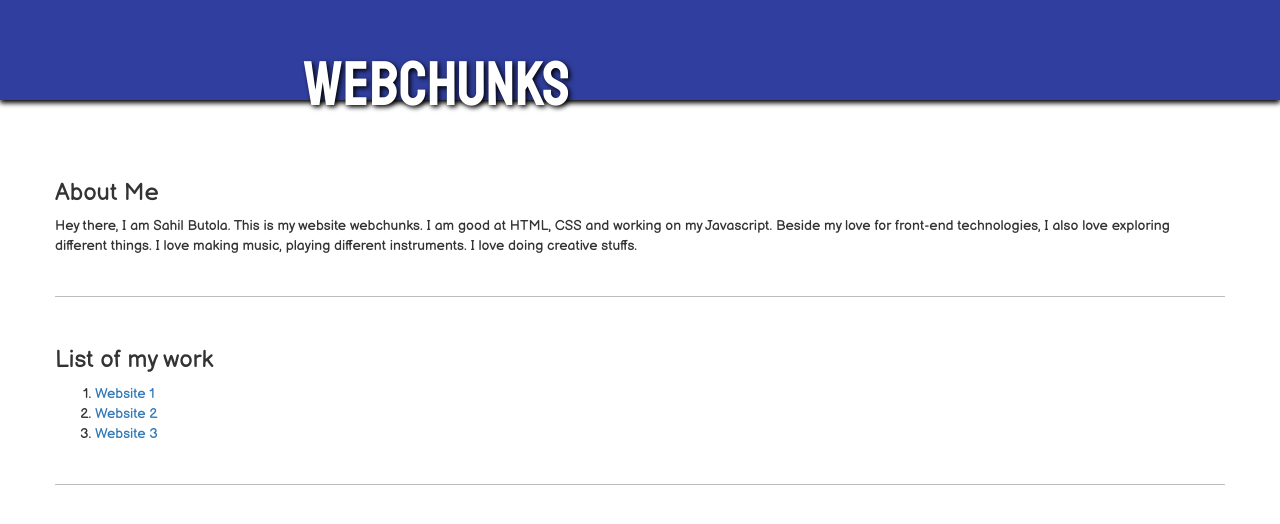
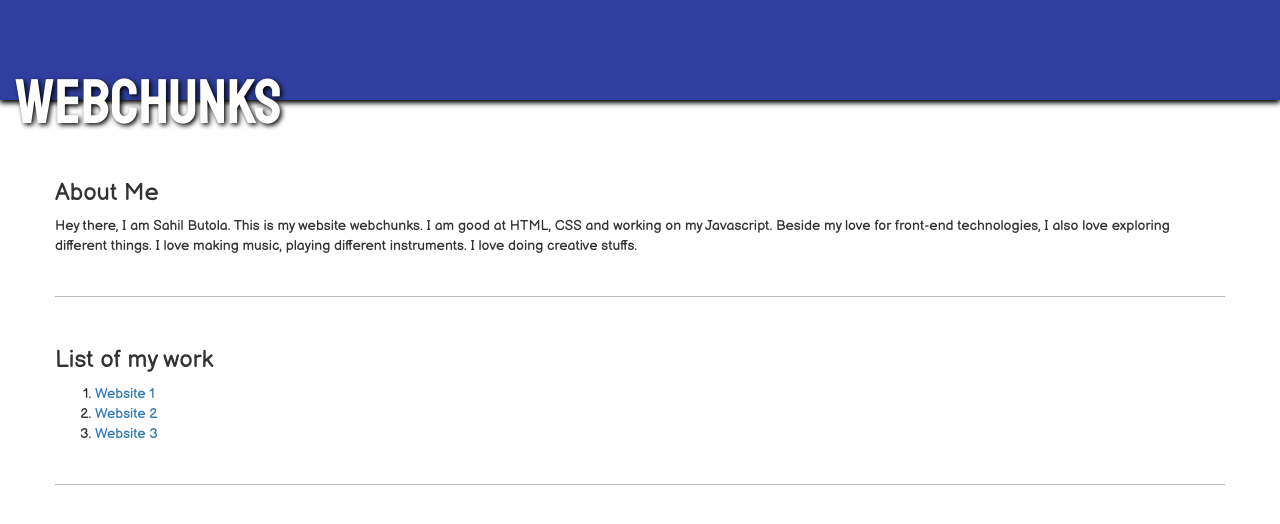
Before and after one commit to sahilbutola08/webchunks, a website: page index.html in a window 1280 px wide. Drawn offline with nearby package versions, Linux system fonts and the light colour scheme.

Commit message:
Update index.html

```diff
--- a/index.html
+++ b/index.html
@@ -10,11 +10,11 @@
 </head>
 <body>
 <!--header-->
-	<header class="jumbotron" style="background: #303F9F;border-radius: 0px;box-shadow: 0px 3px 5px black;height: 100px;padding: 30px;">
+	<header class="jumbotron" style="background: #303F9F;border-radius: 0px;box-shadow: 0px 3px 5px black;height: 100px;">
 		<div class="container-fluid">
 			<div class="row">
-				<div class="col-md-8 offset-md-2" style="display:flex;justify-content:center;align-items:center;">
-					<h1 style="text-shadow: 2px 2px 5px black;color:white;text-align:center;" >Webchunks</h1>
+				<div class="col-md-8 offset-md-2" >
+					<h1 style="text-shadow: 2px 2px 5px black;color:white;" >Webchunks</h1>
 				</div>
 			</div>
 		</div>
```
